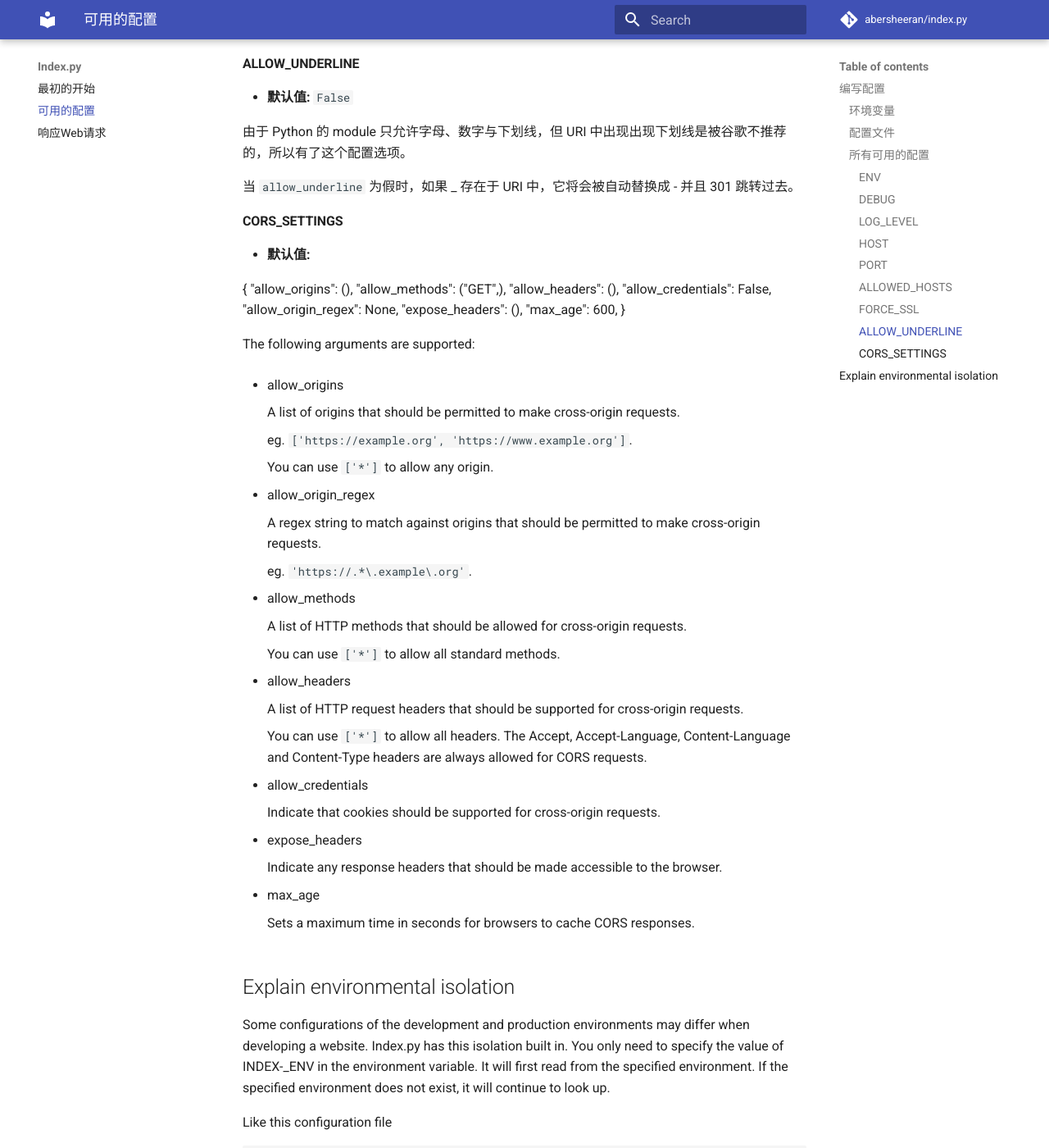
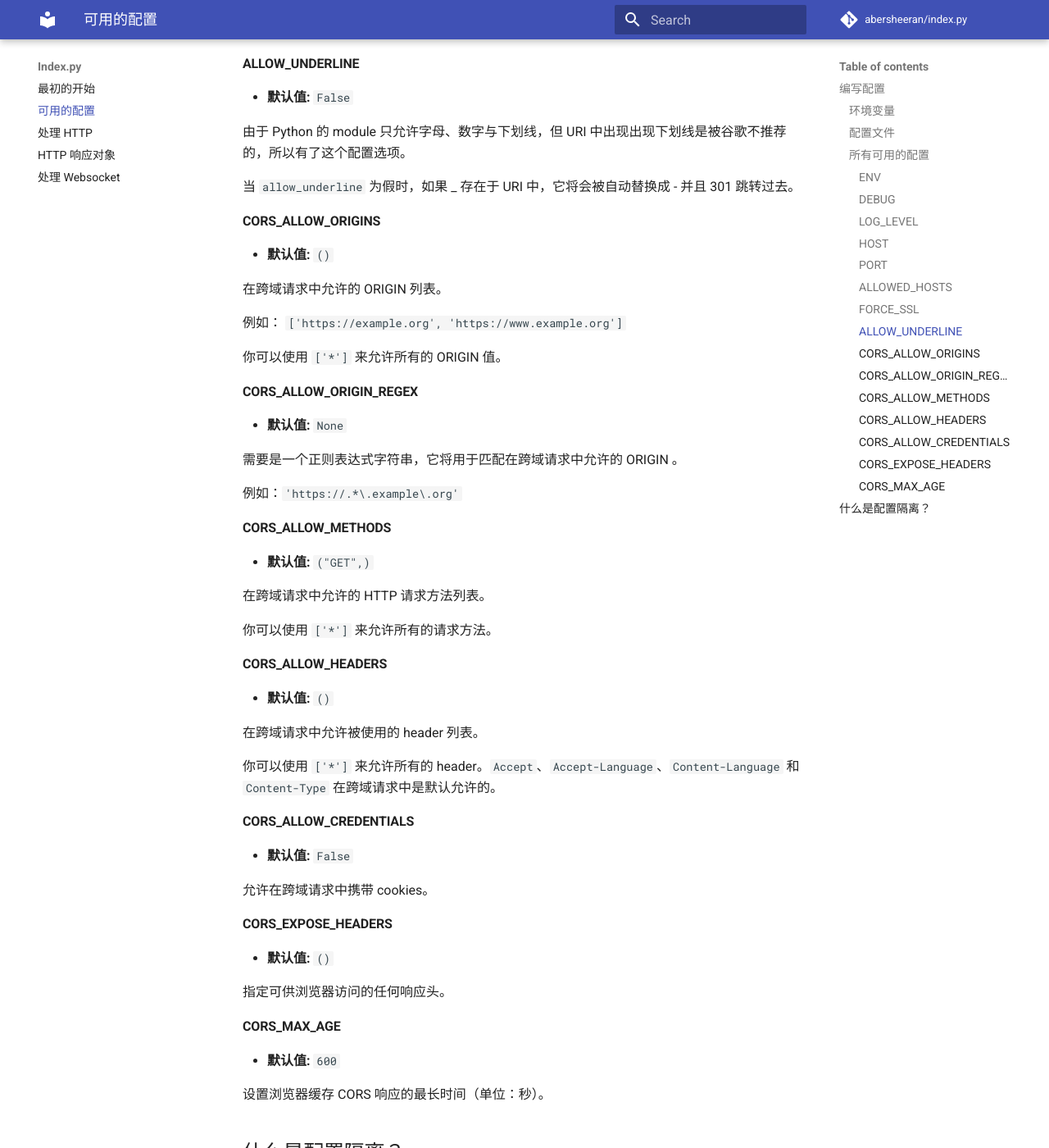
Before and after one commit to abersheeran/kui, an MkDocs documentation site: the page built from docs/config.md, in a window 1280 px wide and 1400 px high, scrolled down 2845 px. Shown: the whole window at 82% size. Built offline with MkDocs 1.6.1 and Material for MkDocs 9.7.7, drawn with Linux system fonts in a browser that asks for light colours; comment, search, counter and statistics services are not loaded; some of the changed text lies outside the part shown.

Commit message:
update documents

````diff
--- a/docs/config.md
+++ b/docs/config.md
@@ -128,65 +128,63 @@ log_level   | logging
 
 当 `allow_underline` 为假时，如果 _ 存在于 URI 中，它将会被自动替换成 - 并且 301 跳转过去。
 
-#### CORS_SETTINGS
+#### CORS_ALLOW_ORIGINS
 
-- **默认值:**
+- **默认值:** `()`
 
-  {
-    "allow_origins": (),
-    "allow_methods": ("GET",),
-    "allow_headers": (),
-    "allow_credentials": False,
-    "allow_origin_regex": None,
-    "expose_headers": (),
-    "max_age": 600,
-  }
+在跨域请求中允许的 ORIGIN 列表。
 
-The following arguments are supported:
+例如： `['https://example.org', 'https://www.example.org']`
 
-- allow_origins
+你可以使用 `['*']` 来允许所有的 ORIGIN 值。
 
-    A list of origins that should be permitted to make cross-origin requests.
+#### CORS_ALLOW_ORIGIN_REGEX
 
-    eg. `['https://example.org', 'https://www.example.org']`.
+- **默认值:** `None`
 
-    You can use `['*']` to allow any origin.
+需要是一个正则表达式字符串，它将用于匹配在跨域请求中允许的 ORIGIN 。
 
-- allow_origin_regex
+例如：`'https://.*\.example\.org'`
 
-    A regex string to match against origins that should be permitted to make cross-origin requests.
+#### CORS_ALLOW_METHODS
 
-    eg. `'https://.*\.example\.org'`.
+- **默认值:** `("GET",)`
 
-- allow_methods
+在跨域请求中允许的 HTTP 请求方法列表。
 
-    A list of HTTP methods that should be allowed for cross-origin requests.
+你可以使用 `['*']` 来允许所有的请求方法。
 
-    You can use `['*']` to allow all standard methods.
+#### CORS_ALLOW_HEADERS
 
-- allow_headers
+- **默认值:** `()`
 
-    A list of HTTP request headers that should be supported for cross-origin requests.
+在跨域请求中允许被使用的 header 列表。
 
-    You can use `['*']` to allow all headers. The Accept, Accept-Language, Content-Language and Content-Type headers are always allowed for CORS requests.
+你可以使用 `['*']` 来允许所有的 header。`Accept`、`Accept-Language`、`Content-Language` 和 `Content-Type` 在跨域请求中是默认允许的。
 
-- allow_credentials
+#### CORS_ALLOW_CREDENTIALS
 
-    Indicate that cookies should be supported for cross-origin requests.
+- **默认值:** `False`
 
-- expose_headers
+允许在跨域请求中携带 cookies。
 
-    Indicate any response headers that should be made accessible to the browser.
+#### CORS_EXPOSE_HEADERS
 
-- max_age
+- **默认值:** `()`
 
-    Sets a maximum time in seconds for browsers to cache CORS responses.
+指定可供浏览器访问的任何响应头。
 
-## Explain environmental isolation
+#### CORS_MAX_AGE
 
-Some configurations of the development and production environments may differ when developing a website. Index.py has this isolation built in. You only need to specify the value of INDEX-_ENV in the environment variable. It will first read from the specified environment. If the specified environment does not exist, it will continue to look up.
+- **默认值:** `600`
 
-Like this configuration file
+设置浏览器缓存 CORS 响应的最长时间（单位：秒）。
+
+## 什么是配置隔离？
+
+同一个项目，不同环境下的部分配置可能不同。Index 内置的配置允许使用 `ENV` 来指定当前使用的配置环境。
+
+看下面这个配置文件
 
 ```json
 {
@@ -195,15 +193,13 @@ Like this configuration file
     "allowed_hosts": [
         "localhost"
     ],
-    "cors_settings": {
-        "allow_origins": [
-            "*"
-        ],
-        "allow_methods": [
-            "GET"
-        ],
-        "allow_credentials": false
-    },
+    "cors_allow_origins": [
+        "*"
+    ],
+    "cors_allow_methods": [
+        "GET"
+    ],
+    "cors_allow_credentials": false,
     "dev": {
         "host": "0.0.0.0",
         "debug": true
@@ -216,8 +212,8 @@ Like this configuration file
 }
 ```
 
-`Config().DEBUG` will be `True` when you specify the value of `INDEX_ENV` as "dev".
+当 `ENV` 的值为 `"dev"` 时，`Config().DEBUG` 会为 `True`。
 
-When you specify the value of `INDEX_ENV` as "pro", when using `Config().DEBUG`, it will first look for "pro". When it is not found, it continues to look up. However, this configuration file does not have `DEBUG` configured on root, so the default value of `False` is used.
+当你指定 `ENV` 的值为 `"pro"` 时, 在使用 `Config().DEBUG` 的时候，它将先从 `"pro"` 中查找 `"debug"`（不分大小写）。当没有找到时，继续向上查找。然而这份配置文件并没有在根配置中指定 `"debug"`，所以 `Config().DEBUG` 会使用默认值 `False`。
 
-Other configurations are also like this.
+其他的配置同理。
--- a/mkdocs.yml
+++ b/mkdocs.yml
@@ -11,7 +11,9 @@ edit_uri: ""
 nav:
     - 最初的开始: 'index.md'
     - 可用的配置: 'config.md'
-    - 响应Web请求: 'response.md'
+    - 处理 HTTP: 'view.md'
+    - HTTP 响应对象: 'response.md'
+    - 处理 Websocket: 'websocket.md'
 
 markdown_extensions:
   - markdown.extensions.codehilite:
````
Also changed, not shown: other parts of docs/config.md (+1 -1 lines), docs/response.md (+91 -1 lines), docs/view.md (+39 -56 lines), docs/websocket.md (added, +23 -0 lines), 4 other files.
